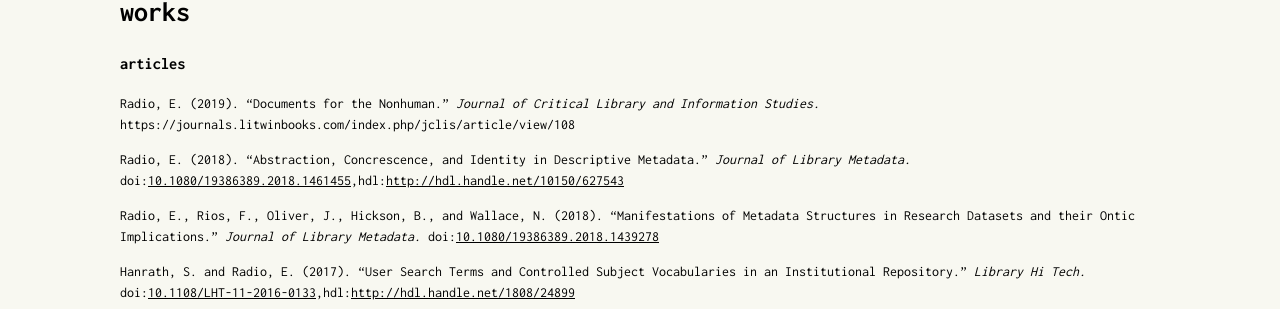
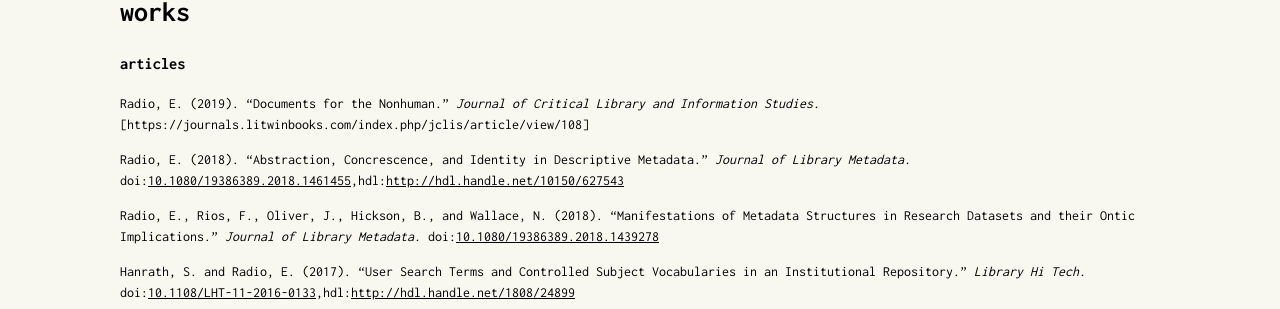
Before and after one commit to erikradio/erikradio.github.io, a Jekyll site: the page built from works.md, in a window 1280 px wide. Shown: the part 241-550 px from the top of the page. Built offline with Jekyll 4.4.1, drawn with Linux system fonts in a browser that asks for light colours.

Commit message:
Update works.md

```diff
--- a/works.md
+++ b/works.md
@@ -7,7 +7,7 @@ title: works
 
 ### articles
 
-Radio, E. (2019). "Documents for the Nonhuman." _Journal of Critical Library and Information Studies._ https://journals.litwinbooks.com/index.php/jclis/article/view/108
+Radio, E. (2019). "Documents for the Nonhuman." _Journal of Critical Library and Information Studies._ [https://journals.litwinbooks.com/index.php/jclis/article/view/108]
 
 Radio, E. (2018). "Abstraction, Concrescence, and Identity in Descriptive Metadata." _Journal of Library Metadata._ doi:[10.1080/19386389.2018.1461455](https://www.tandfonline.com/doi/full/10.1080/19386389.2018.1461455),hdl:[http://hdl.handle.net/10150/627543](http://hdl.handle.net/10150/627543)
 
```
